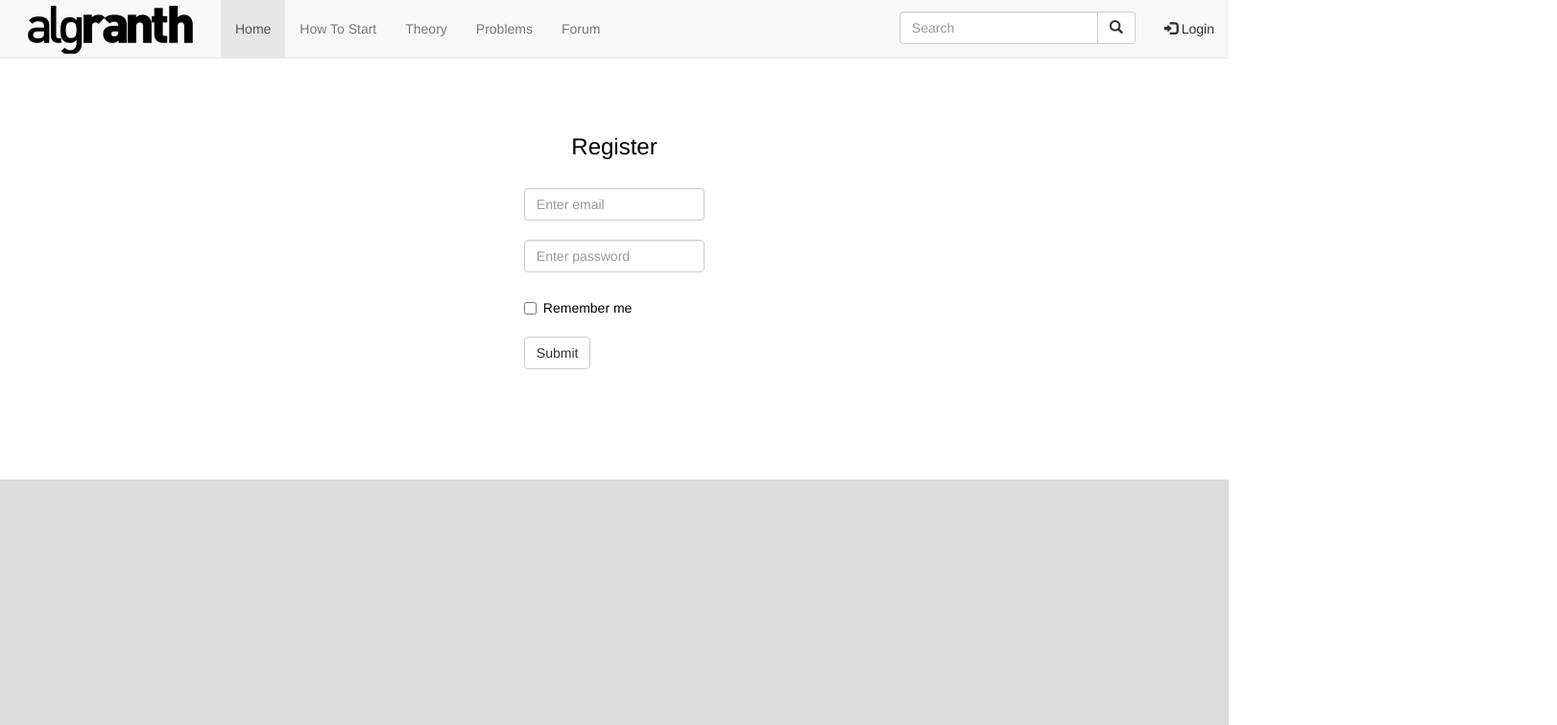
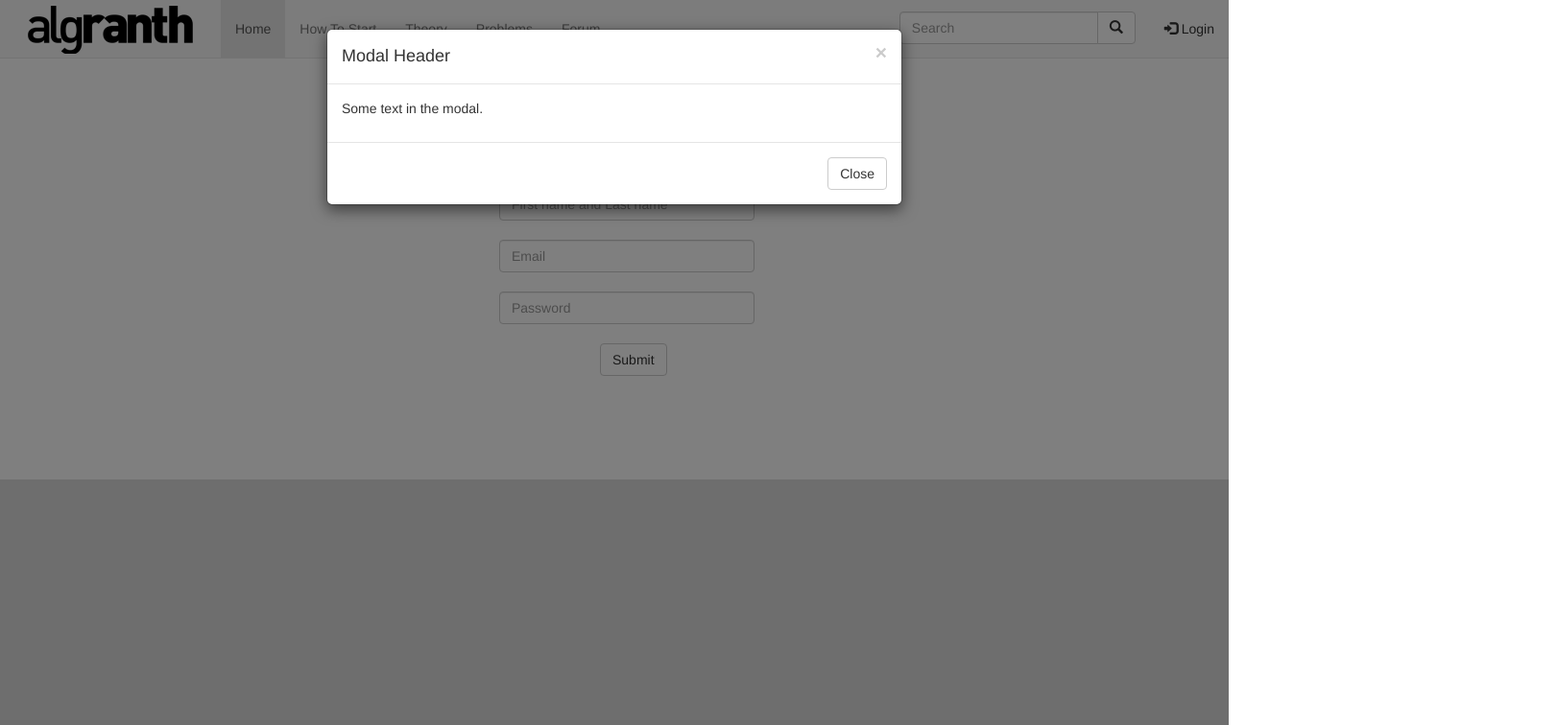
Before and after one commit to mayur65/ALGranth, a plain HTML site: page web/index.html in a window 1280 px wide. Both pictures are taken after a click on the link "Login". Shown: the top 756 px of the page at 96% size, 1622 px wide, since content can reach past the window. Drawn offline with nearby package versions, Linux system fonts and the light colour scheme.

Commit message:
Register Section Mod

```diff
--- a/web/index.html
+++ b/web/index.html
@@ -22,8 +22,8 @@
                     <li><a href="#">Problems</a></li>
                     <li><a href="#">Forum</a></li>
                 </ul>
-                <ul class="nav navbar-nav navbar-right">
-                    <li><a href="#"><span class="glyphicon glyphicon-log-in"></span> Login</a></li>
+                <ul class="nav navbar-nav navbar-right ">
+                    <li><a href="#" data-toggle="modal" data-target="#myModal"><span class="glyphicon glyphicon-log-in"></span> Login</a></li>
                 </ul>
                 <form class="navbar-form navbar-right">
                     <div class="input-group">
@@ -45,26 +45,32 @@
                 </center>
                 <form class="form-horizontal">
                     <div class="form-group">
-                        <label class="control-label col-sm-5" for="email"></label>
-                        <div class="col-xs-2">
-                            <input type="email" class="form-control" id="email" placeholder="Enter email">
+                        <label class="control-label col-sm-4" for="name"></label>
+                        <div class="col-xs-3">
+                            <input type="text" class="form-control" id="name" placeholder="First name and Last name">
                         </div>
                     </div><br>
                     <div class="form-group">
-                        <label class="control-label col-sm-5" for="pwd"></label>
-                        <div class="col-xs-2">
-                            <input type="password" class="form-control" id="pwd" placeholder="Enter password">
+                        <label class="control-label col-sm-4" for="email"></label>
+                        <div class="col-xs-3">
+                            <input type="email" class="form-control" id="email" placeholder="Email">
                         </div>
                     </div><br>
                     <div class="form-group">
-                        <div class="col-sm-offset-5 col-sm-10">
+                        <label class="control-label col-sm-4" for="pwd"></label>
+                        <div class="col-xs-3">
+                            <input type="password" class="form-control" id="pwd" placeholder="Password">
+                        </div>
+                    </div><br>
+                    <!--<div class="form-group">
+                        <div class="col-sm-offset-4 col-sm-10">
                             <div class="checkbox">
                                 <label><input type="checkbox"> Remember me</label>
                             </div>
                         </div>
-                    </div><br>
+                    </div><br>-->
                     <div class="form-group">
-                        <div class="col-sm-offset-5 col-sm-10">
+                        <div class="col-sm-offset-4 col-sm-10">
                             <div class="subButton">
                                 <button type="submit" class="btn btn-default">Submit</button>
                             </div>
@@ -81,5 +87,23 @@
             <div class="footer">
             </div>
         </div>
+        <!-- Modal -->
+        <div class="modal fade" id="myModal" role="dialog">
+            <div class="modal-dialog">
+                <!-- Modal content-->
+                <div class="modal-content">
+                    <div class="modal-header">
+                    <button type="button" class="close" data-dismiss="modal">&times;</button>
+                    <h4 class="modal-title">Modal Header</h4>
+                    </div>
+                    <div class="modal-body">
+                    <p>Some text in the modal.</p>
+                    </div>
+                    <div class="modal-footer">
+                    <button type="button" class="btn btn-default" data-dismiss="modal">Close</button>
+                    </div>
+                </div>
+            </div>
+        </div>
     </body>
 </html>
--- a/web/main.css
+++ b/web/main.css
@@ -61,4 +61,11 @@
 }
 .form-group {
     margin-bottom: 0px;
+    padding-left: 125px;
 }
+.col-sm-offset-4 {
+    padding-left: 120px;
+}
+.center {
+    margin: auto;
+}
```
Lines whose indentation alone changed are shown as unchanged.
